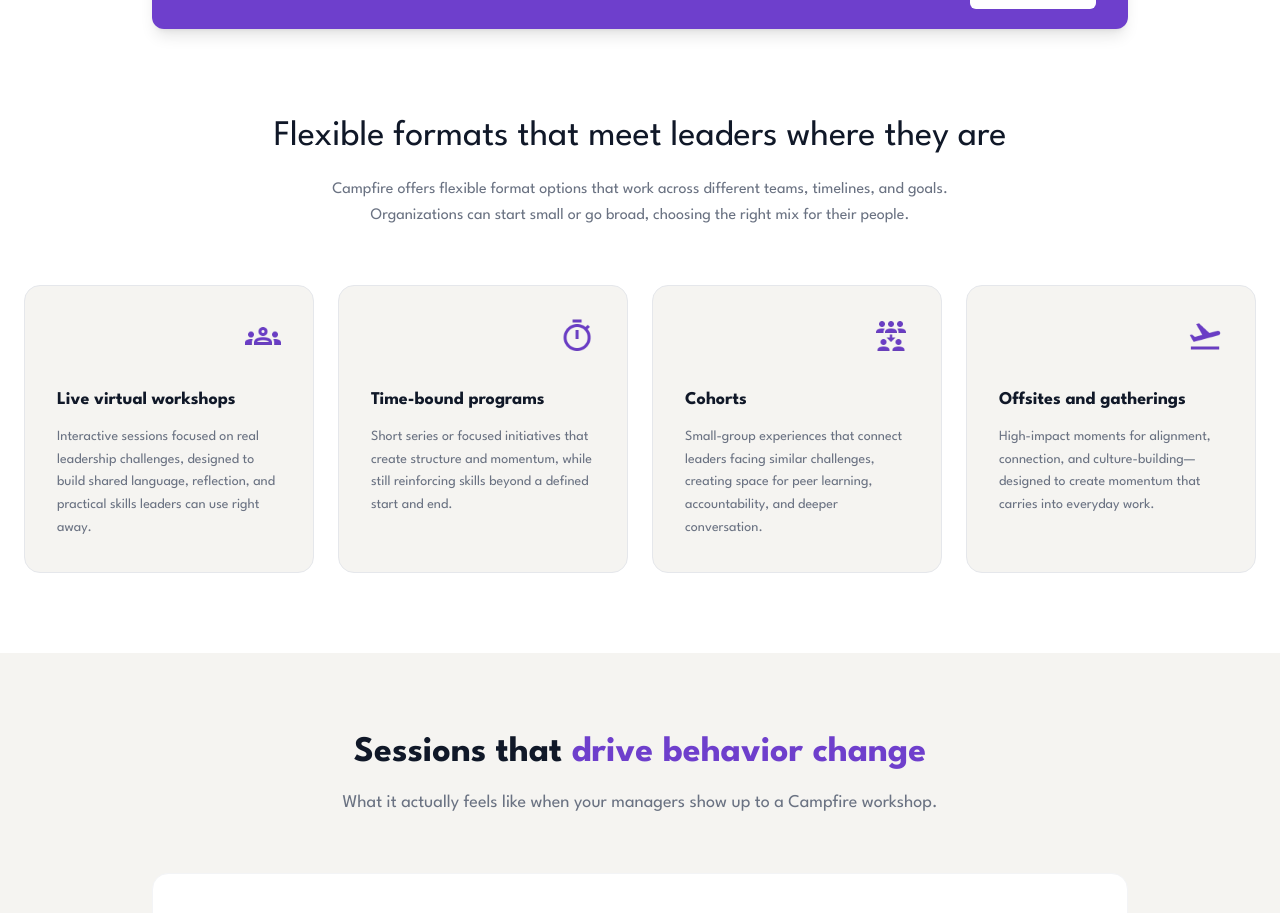
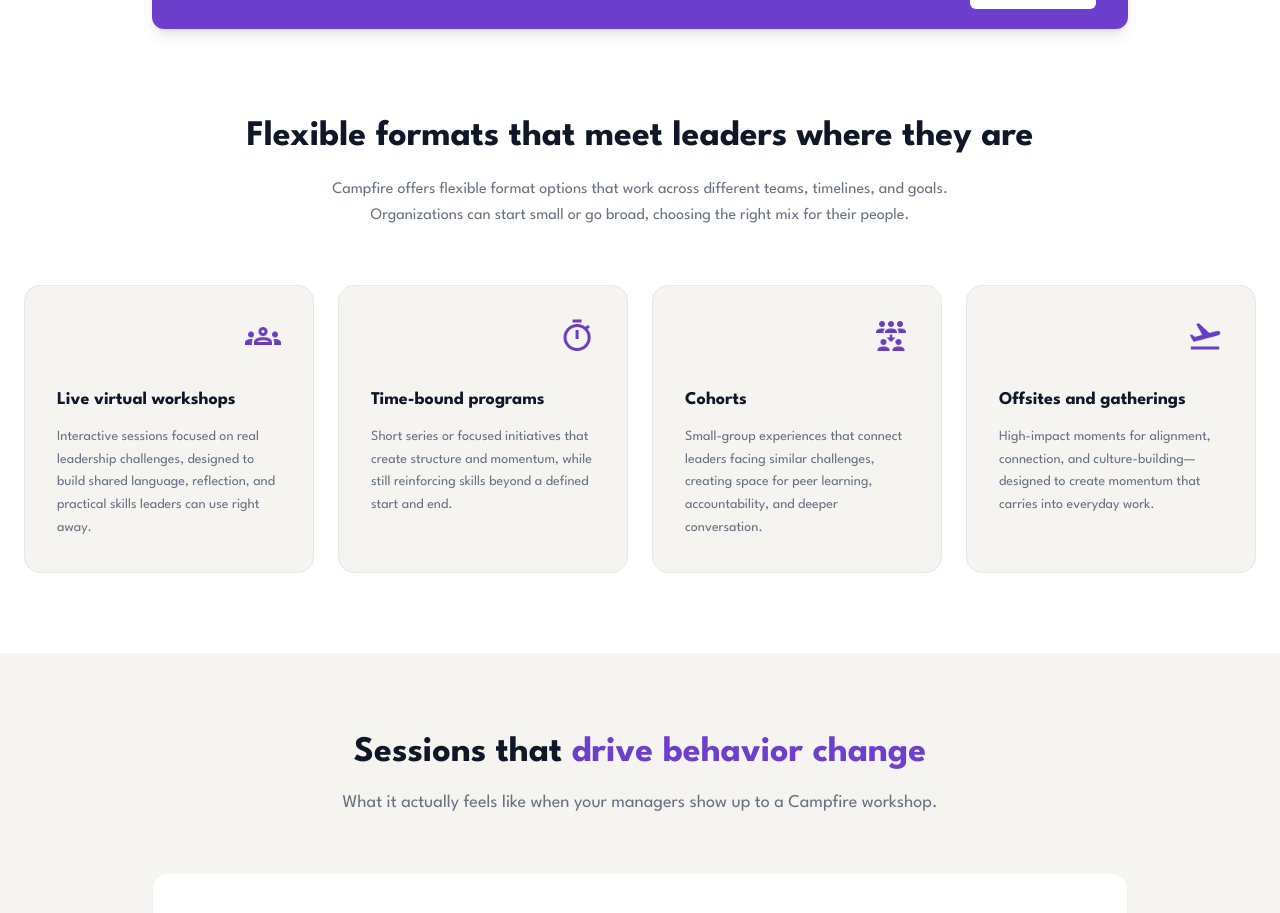
Before and after one commit to stevearntz/campfire-website, a Next.js app: page / in a window 1280 px wide. Shown: the part 6334-7247 px from the top of the page. Built offline with nearby package versions, Linux system fonts and the light colour scheme; no server answers.

Commit message:
Change flexible formats heading to font-bold

```diff
--- a/app/page.tsx
+++ b/app/page.tsx
@@ -481,7 +481,7 @@ export default function Home() {
         </div>
         <div className="max-w-7xl mx-auto px-6">
           <div className="text-center mb-14">
-            <h2 className="text-3xl md:text-4xl font-normal text-gray-900">
+            <h2 className="text-3xl md:text-4xl font-bold text-gray-900">
               Flexible formats that meet leaders where they are
             </h2>
             <p className="mt-5 text-base text-gray-500 max-w-3xl mx-auto leading-relaxed">
```
